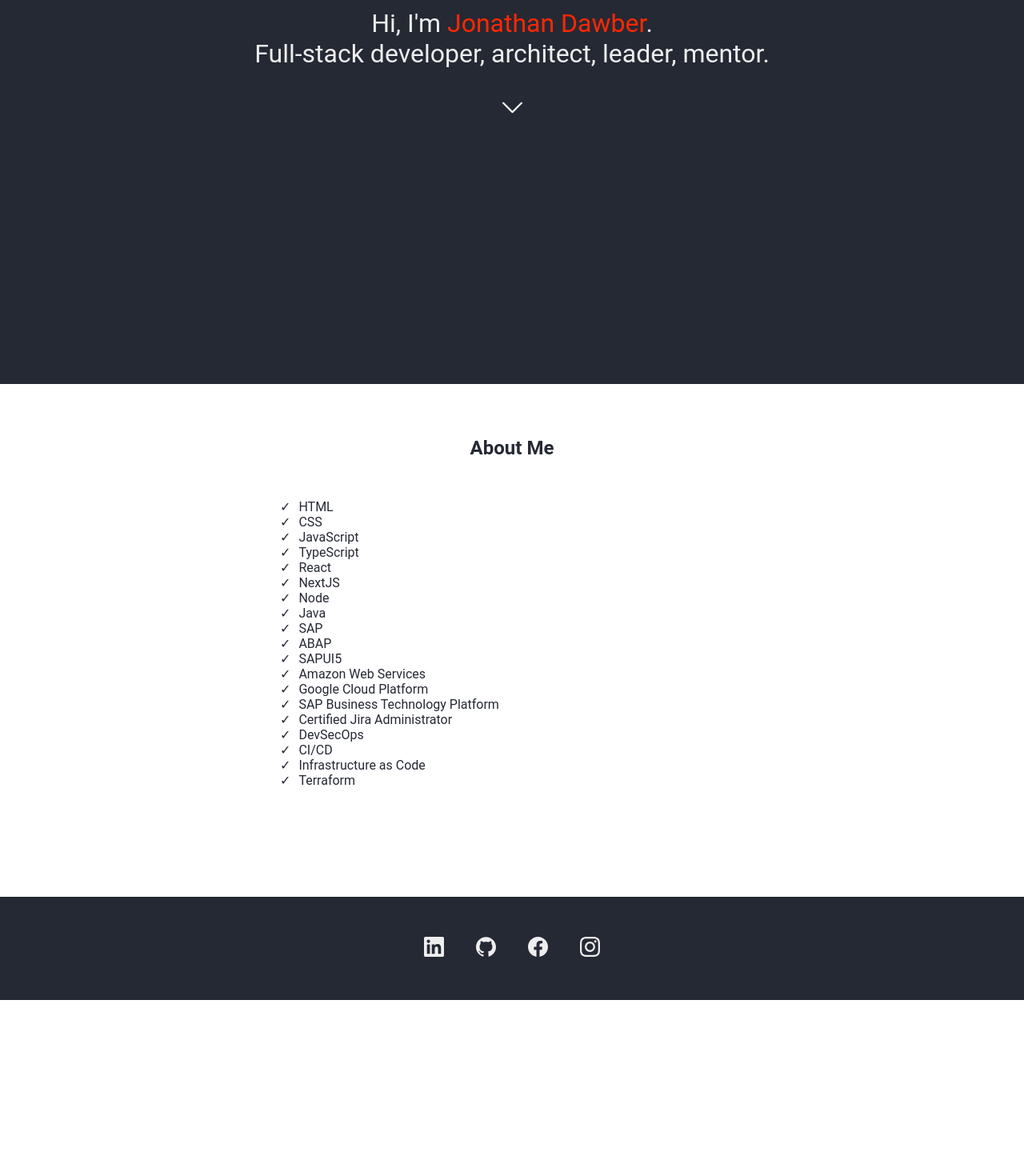
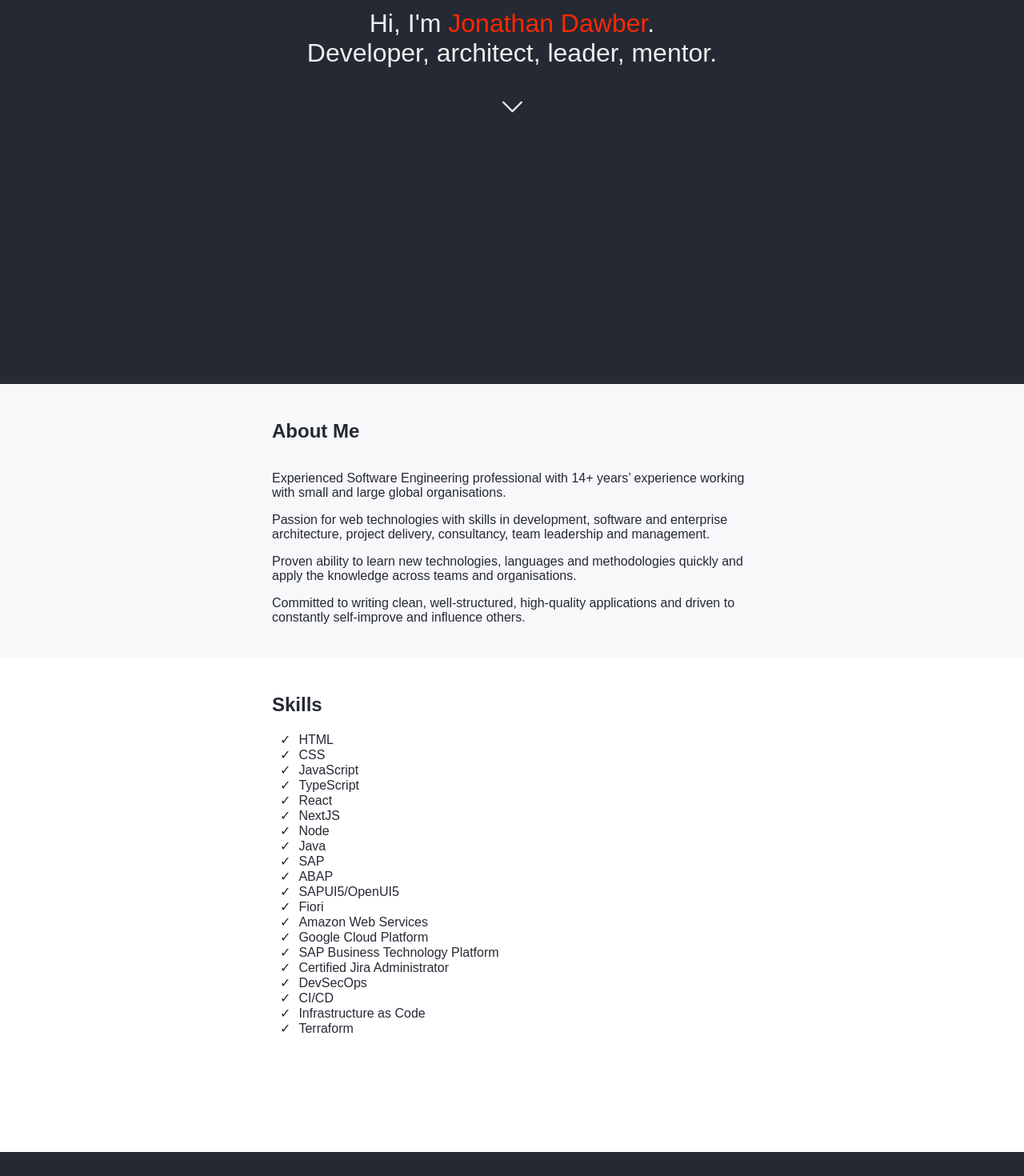
Before and after one commit to jdawber/jdawber.co.uk, a Next.js app: page / in a window 1280 px wide. Shown: the part 320-1790 px from the top of the page at 80% size. Before the commit the page ends 1570 px from the top, so only its background shows below. Built offline with nearby package versions, Linux system fonts and the light colour scheme.

Commit message:
Reactify and updates

```diff
--- /dev/null
+++ b/components/AboutMe.jsx
@@ -0,0 +1,27 @@
+import Section from "./Section";
+
+const Skills = React.forwardRef((props, ref) => {
+	return (
+		<Section title="About Me" {...props} ref={ref}>
+			<p>
+				Experienced Software Engineering professional with 14+ years’ experience
+				working with small and large global organisations.
+			</p>
+			<p>
+				Passion for web technologies with skills in development, software and
+				enterprise architecture, project delivery, consultancy, team leadership
+				and management.
+			</p>
+			<p>
+				Proven ability to learn new technologies, languages and methodologies
+				quickly and apply the knowledge across teams and organisations.
+			</p>
+			<p>
+				Committed to writing clean, well-structured, high-quality applications
+				and driven to constantly self-improve and influence others.
+			</p>
+		</Section>
+	);
+});
+
+export default Skills;
--- /dev/null
+++ b/components/Introduction.jsx
@@ -0,0 +1,23 @@
+import Down from "../icons/down.svg";
+
+const Introduction = ({ name, summary, scrollTo }) => {
+	const onDownArrowPress = () => {
+		scrollTo.current.scrollIntoView({
+			behavior: "smooth",
+		});
+	};
+	return (
+		<>
+			<section id="introduction">
+				<p>
+					Hi, I'm <span className="highlight">{name}</span>.
+					<br />
+					{summary}
+				</p>
+				<Down className="down-arrow" onClick={onDownArrowPress} />
+			</section>
+		</>
+	);
+};
+
+export default Introduction;
--- /dev/null
+++ b/components/Section.jsx
@@ -0,0 +1,40 @@
+import styled from "styled-components";
+
+import Title from "./SectionTitle";
+
+const SectionRoot = styled.section`
+	background: ${(props) => props.backgroundColour || "#fff"};
+	padding: 25px;
+	display: flex;
+	justify-content: center;
+`;
+
+const SectionContent = styled.div`
+	text-align: left;
+	width: 100%;
+
+	@media (min-width: 600px) {
+		width: 600px;
+	}
+`;
+
+const Section = React.forwardRef(
+	({ title, backgroundColour, animateOnScroll, children }, ref) => {
+		let animateOnScrollClasses = "";
+
+		if (animateOnScroll) {
+			animateOnScrollClasses = `animate-on-scroll ${animateOnScroll}`;
+		}
+
+		return (
+			<SectionRoot backgroundColour={backgroundColour} ref={ref}>
+				<SectionContent className={animateOnScrollClasses}>
+					<Title>{title}</Title>
+					<article>{children}</article>
+				</SectionContent>
+			</SectionRoot>
+		);
+	}
+);
+
+export default Section;
--- /dev/null
+++ b/components/SectionTitle.jsx
@@ -0,0 +1,12 @@
+import styled from "styled-components";
+
+const Title = styled.h1`
+	padding: 10px 0;
+	font-size: 1.5rem;
+
+	@media (min-width: 600px) {
+		padding: 20px 0;
+	}
+`;
+
+export default Title;
--- /dev/null
+++ b/components/Skills.jsx
@@ -0,0 +1,39 @@
+import styled from "styled-components";
+
+import Section from "./Section";
+
+const SkillList = styled.ol`
+	text-align: left;
+	margin: 0 0 120px 0;
+	padding: 0;
+`;
+
+const Skill = styled.li`
+	list-style-type: none;
+	margin-left: 10px;
+
+	&:before {
+		content: "\\2713";
+		margin-right: 10px;
+	}
+`;
+
+const Skills = React.forwardRef((props, ref) => {
+	const { skills, backgroundColour, animateOnScroll } = props;
+	return (
+		<Section
+			title="Skills"
+			backgroundColour={backgroundColour}
+			animateOnScroll={animateOnScroll}
+			ref={ref}
+		>
+			<SkillList>
+				{skills.map(({ key, name }) => (
+					<Skill key={key}>{name}</Skill>
+				))}
+			</SkillList>
+		</Section>
+	);
+});
+
+export default Skills;
--- a/package.json
+++ b/package.json
@@ -13,6 +13,8 @@
 		"react-dom": "16.13.1"
 	},
 	"devDependencies": {
-		"@svgr/webpack": "^5.5.0"
+		"@svgr/webpack": "^5.5.0",
+		"babel-plugin-styled-components": "^1.12.0",
+		"styled-components": "^5.3.0"
 	}
 }
--- a/pages/index.js
+++ b/pages/index.js
@@ -1,76 +1,107 @@
 import Head from "next/head";
 
-import Down from "../icons/down.svg";
 import LinkedIn from "../icons/linkedin.svg";
 import GitHub from "../icons/github.svg";
 import Facebook from "../icons/facebook.svg";
 import Instagram from "../icons/instagram.svg";
 
+import { useEffect, useRef } from "react";
+import Introduction from "../components/Introduction";
+import About from "../components/AboutMe";
+import Skills from "../components/Skills";
+
 export default function Home() {
-	const onDownArrowPress = () => {
-		document.querySelector("#about").scrollIntoView({
-			behavior: "smooth",
-		});
+	useEffect(() => {
+		const animateOnScrollElements =
+			document.querySelectorAll(".animate-on-scroll");
+
+		if (animateOnScrollElements.length) {
+			const intersectionObserver = new IntersectionObserver(
+				(entries, observer) => {
+					entries.forEach((entry) => {
+						if (entry.intersectionRatio > 0) {
+							const target = entry.target;
+							target.classList.add("animate");
+							observer.unobserve(target);
+						}
+					});
+				}
+			);
+
+			animateOnScrollElements.forEach((animateOnScrollElement) => {
+				intersectionObserver.observe(animateOnScrollElement);
+			});
+		}
+	}, []);
+
+	const configuration = {
+		name: "Jonathan Dawber",
+		summary: "Developer, architect, leader, mentor.",
+		googleSiteVerification: "c4Xf-Mdm2ka3EEruESb1i7n39zzbG-R1tlXWzWzXB7c",
+		skills: [
+			{ key: "html", name: "HTML" },
+			{ key: "css", name: "CSS" },
+			{ key: "js", name: "JavaScript" },
+			{ key: "ts", name: "TypeScript" },
+			{ key: "jsx", name: "React" },
+			{ key: "next", name: "NextJS" },
+			{ key: "node", name: "Node" },
+			{ key: "java", name: "Java" },
+			{ key: "sap", name: "SAP" },
+			{ key: "abap", name: "ABAP" },
+			{ key: "sapui5", name: "SAPUI5/OpenUI5" },
+			{ key: "fiori", name: "Fiori" },
+			{ key: "aws", name: "Amazon Web Services" },
+			{ key: "gcp", name: "Google Cloud Platform" },
+			{ key: "btp", name: "SAP Business Technology Platform" },
+			{ key: "jira", name: "Certified Jira Administrator" },
+			{ key: "devsecops", name: "DevSecOps" },
+			{ key: "cicd", name: "CI/CD" },
+			{ key: "iac", name: "Infrastructure as Code" },
+			{ key: "terraform", name: "Terraform" },
+		],
 	};
+
+	const title = `${configuration.name}'s personal website. ${configuration.summary}`;
+
+	let scrollToReference = useRef();
 
 	return (
 		<>
 			<Head>
 				<title>
-					Jonathan Dawber | Full-stack developer, architect, leader,
-					mentor.
+					{configuration.name} | {configuration.summary}
 				</title>
-				<meta
-					name="description"
-					content="Jonathan Dawber's personal website. Full-stack developer, architect, leader, mentor."
-				/>
+				<meta name="description" content={title} />
 				<meta
 					name="viewport"
 					content="width=device-width, initial-scale=1, user-scalable=1"
 				/>
 				<meta
 					name="google-site-verification"
-					content="c4Xf-Mdm2ka3EEruESb1i7n39zzbG-R1tlXWzWzXB7c"
+					content={configuration.googleSiteVerification}
 				/>
 				<link
 					rel="dns-prefetch"
 					href="https://www.googletagmanager.com"
 				/>
 			</Head>
-			<main>
-				<section id="introduction">
-					<p>
-						Hi, I'm{" "}
-						<span className="highlight">Jonathan Dawber</span>.
-						<br />
-						Full-stack developer, architect, leader, mentor.
-					</p>
-					<Down className="down-arrow" onClick={onDownArrowPress} />
-				</section>
-				<section id="about">
-					<h1>About Me</h1>
-					<ol>
-						<li>HTML</li>
-						<li>CSS</li>
-						<li>JavaScript</li>
-						<li>TypeScript</li>
-						<li>React</li>
-						<li>NextJS</li>
-						<li>Node</li>
-						<li>Java</li>
-						<li>SAP</li>
-						<li>ABAP</li>
-						<li>SAPUI5</li>
-						<li>Amazon Web Services</li>
-						<li>Google Cloud Platform</li>
-						<li>SAP Business Technology Platform</li>
-						<li>Certified Jira Administrator</li>
-						<li>DevSecOps</li>
-						<li>CI/CD</li>
-						<li>Infrastructure as Code</li>
-						<li>Terraform</li>
-					</ol>
-				</section>
+			<main id="main">
+				<Introduction
+					name={configuration.name}
+					summary={configuration.summary}
+					scrollTo={scrollToReference}
+				/>
+				<About
+					ref={scrollToReference}
+					backgroundColour="#f7f8fa"
+					animateOnScroll="fade-up"
+				/>
+				<Skills
+					skills={configuration.skills}
+					backgroundColour="#fff"
+					animateOnScroll="fade-up"
+				/>
 				<footer>
 					<ul>
 						<li>
--- a/styles/globals.css
+++ b/styles/globals.css
@@ -1,6 +1,6 @@
 body {
 	margin: 0;
-	font-family: "Roboto", sans-serif;
+	font-family: sans-serif;
 	color: #252934;
 	text-align: center;
 }
@@ -38,14 +38,6 @@ h1 {
 	cursor: pointer;
 }
 
-#about {
-	padding: 1rem;
-}
-
-section h1 {
-	margin: 50px;
-}
-
 footer {
 	background: #252934;
 	padding: 50px 0;
@@ -73,39 +65,20 @@ footer a:hover .icon {
 	fill: #fff;
 }
 
-#about {
-	display: flex;
-	align-items: center;
-	flex-direction: column;
-}
-
-#about ol {
-	text-align: left;
-	margin: 0 0 120px 0;
-	padding: 0;
-	width: 100%;
-}
-
-#about li {
-	list-style-type: none;
-	margin-left: 10px;
-}
-
-#about li:before {
-	content: "\2713";
-	margin-right: 10px;
-}
-
 @media only screen and (min-width: 600px) {
 	#introduction p {
 		font-size: 2rem;
 	}
+}
 
-	#about {
-		min-height: 600px;
-	}
+.animate-on-scroll.fade-up {
+	transform: translateY(100px);
+	transition-timing-function: ease;
+	transition-duration: 1s;
+	opacity: 0;
+}
 
-	#about ol {
-		width: 600px;
-	}
+.animate-on-scroll.fade-up.animate {
+	transform: translateY(0);
+	opacity: 1;
 }
```
Also changed, not shown: _buildspec.yml (deleted, +0 -51 lines), .babelrc (added), 2 other files (tests, documents, lock files or other folders).
